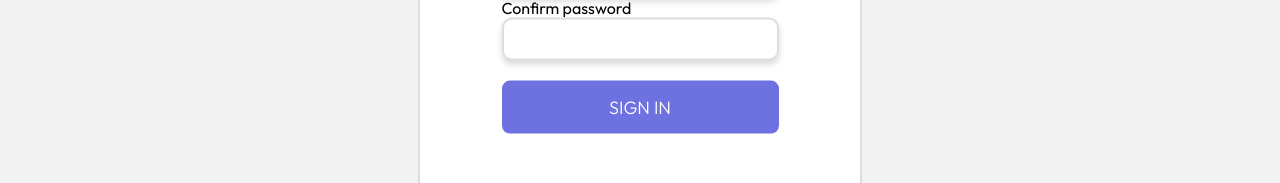
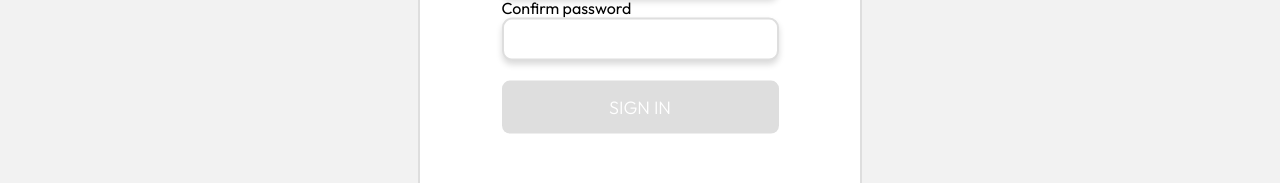
Before and after one commit to CodecoolGlobal/el-proyecte-grande-sprint-1-java-szirakibalint, a React (Create React App) app in the folder client/codecoin/: page /register in a window 1280 px wide. Shown: the part 439-622 px from the top of the page. Built offline with nearby package versions, Linux system fonts and the light colour scheme.

Commit message:
feat[#70]: add button disabled design

```diff
--- a/client/codecoin/src/styles/Button.css
+++ b/client/codecoin/src/styles/Button.css
@@ -12,6 +12,11 @@
     text-transform: uppercase;
     font-size: 18px;
     font-weight: lighter;
+}
+
+.button:disabled {
+    background-color: #dedede;
+    pointer-events: none;
 }
 
 .btn-contained {
```
